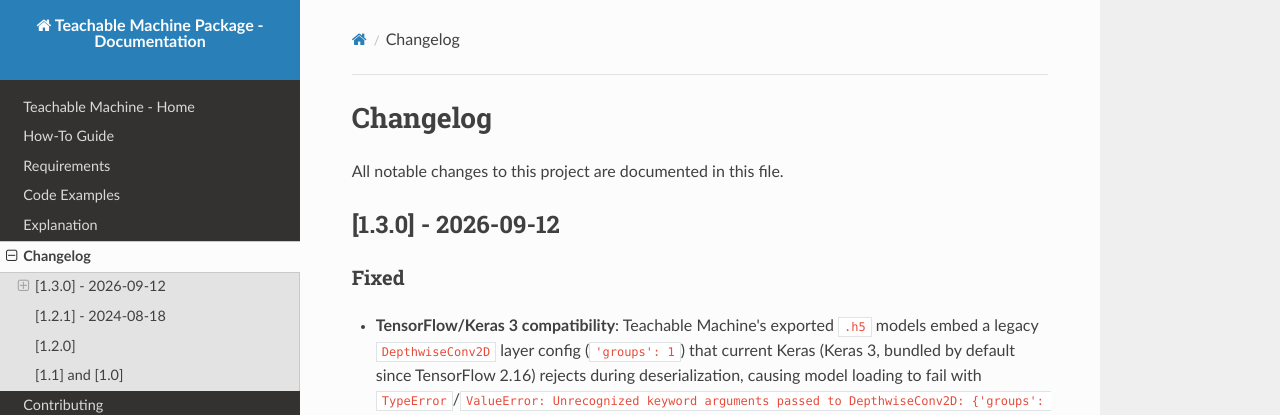
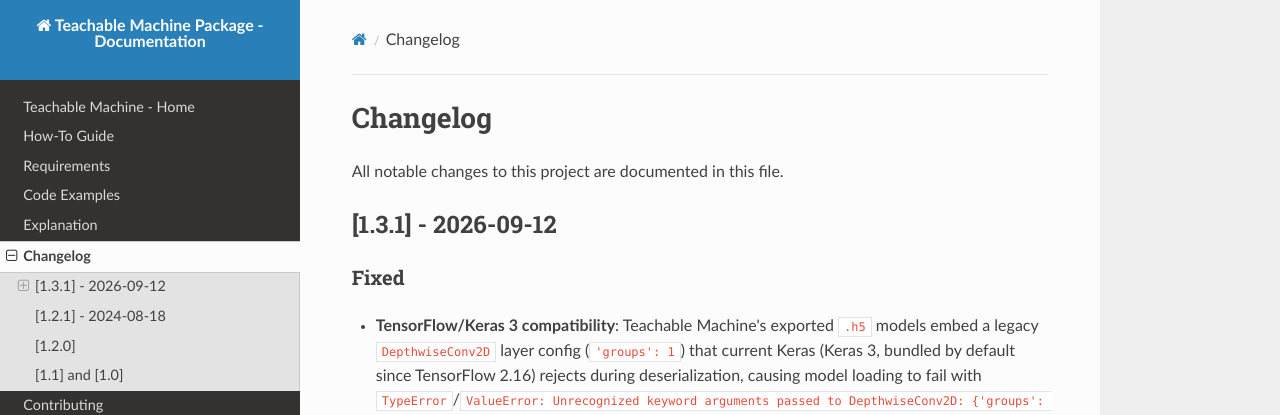
Before and after one commit to MeqdadDev/teachable-machine, an MkDocs documentation site: the page built from docs/changelog.md, in a window 1280 px wide and 900 px high. Shown: the top 415 px of the window. Built offline with MkDocs 1.6.1, drawn with Linux system fonts in a browser that asks for light colours; nearby versions of some CDN libraries.

Commit message:
Release v1.3.1
v1.3.0 never actually shipped: its GitHub Release/publish workflow run
failed at the build step (see previous commit) before any PyPI upload
was attempted, so its changelog entries are folded into this version
instead. The v1.3.0 git tag is left in history unreferenced by any
release.

Co-Authored-By: Claude Sonnet 5 <noreply@anthropic.com>

```diff
--- a/docs/changelog.md
+++ b/docs/changelog.md
@@ -2,7 +2,7 @@
 
 All notable changes to this project are documented in this file.
 
-## [1.3.0] - 2026-09-12
+## [1.3.1] - 2026-09-12
 
 ### Fixed
 
--- a/src/__init__.py
+++ b/src/__init__.py
@@ -2,7 +2,7 @@
 
 
 __author__ = "MeqdadDev"
-__version__ = "1.3.0"
+__version__ = "1.3.1"
 
 __doc__ = """
 Teachable Machine
```
Also changed, not shown: CHANGELOG.md (+1 -1 lines).
